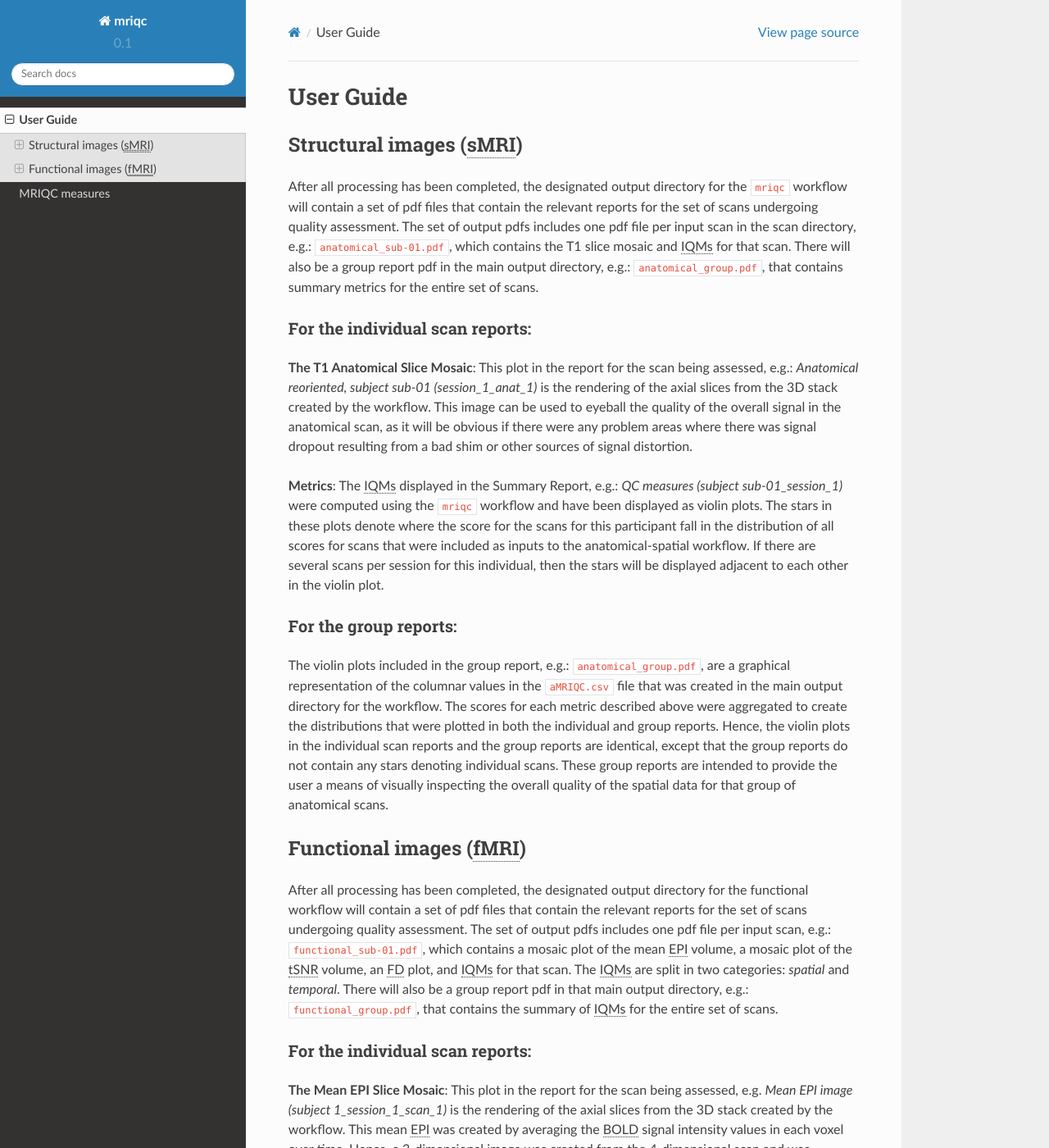
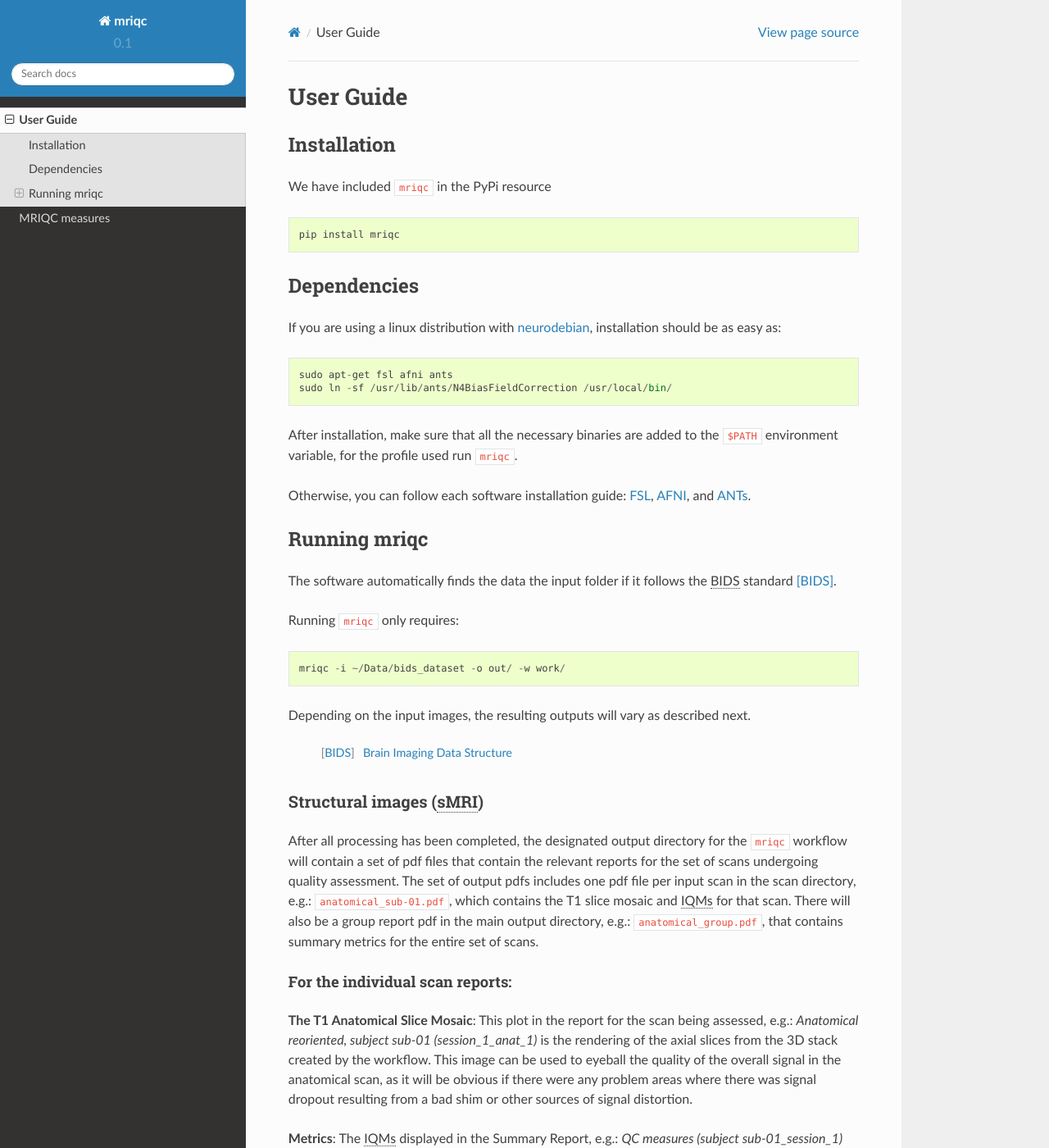
Before and after one commit to nipreps/mriqc, a Sphinx documentation site: the page built from docs/source/userguide.rst, in a window 1280 px wide and 1400 px high. Shown: the whole window at 82% size. Built offline with Sphinx 7.4.7 and the Read the Docs theme 2.0.0, drawn with Linux system fonts in a browser that asks for light colours.

Commit message:
first version of the user guide. close #47

```diff
--- a/docs/source/userguide.rst
+++ b/docs/source/userguide.rst
@@ -1,8 +1,48 @@
 User Guide
 ==========
 
+Installation
+------------
+
+We have included ``mriqc`` in the PyPi resource ::
+
+  pip install mriqc
+
+
+Dependencies
+------------
+
+If you are using a linux distribution with `neurodebian <http://neuro.debian.net/>`_, installation
+should be as easy as::
+
+  sudo apt-get fsl afni ants
+  sudo ln -sf /usr/lib/ants/N4BiasFieldCorrection /usr/local/bin/
+
+After installation, make sure that all the necessary binaries are added to the ``$PATH`` environment
+variable, for the profile used run ``mriqc``.
+
+Otherwise, you can follow each software installation guide: `FSL <http://fsl.fmrib.ox.ac.uk/fsl/fslwiki/FslInstallation>`_, `AFNI <https://afni.nimh.nih.gov/afni/doc/howto/0>`_, and `ANTs <http://stnava.github.io/ANTs/>`_.
+
+Running mriqc
+-------------
+
+The software automatically finds the data the input folder if it follows the
+:abbr:`BIDS (brain imaging data structure)` standard [BIDS]_.
+
+Running ``mriqc`` only requires: ::
+
+  mriqc -i ~/Data/bids_dataset -o out/ -w work/
+
+
+Depending on the input images, the resulting outputs will vary as described next.
+
+
+  .. [BIDS] `Brain Imaging Data Structure <http://bids.neuroimaging.io/>`_
+
+
+
 Structural images (:abbr:`sMRI (structural MRI)`)
--------------------------------------------------
+~~~~~~~~~~~~~~~~~~~~~~~~~~~~~~~~~~~~~~~~~~~~~~~~~
 
 After all processing has been completed, the designated output directory for the ``mriqc`` workflow will contain a set of pdf
 files that contain the relevant reports for the set of scans undergoing
@@ -16,7 +56,7 @@ the entire set of scans.
 
 
 For the individual scan reports:
-~~~~~~~~~~~~~~~~~~~~~~~~~~~~~~~~
+................................
 
 **The T1 Anatomical Slice Mosaic**:
 This plot in the report for the scan being assessed, e.g.:
@@ -39,7 +79,7 @@ displayed adjacent to each other in the violin plot.
 
 
 For the group reports:
-~~~~~~~~~~~~~~~~~~~~~~
+......................
 
 The violin plots included in the group report, e.g.:
 ``anatomical_group.pdf``, are a graphical representation of
@@ -55,7 +95,7 @@ spatial data for that group of anatomical scans.
 
 
 Functional images (:abbr:`fMRI (functional MRI)`)
--------------------------------------------------
+~~~~~~~~~~~~~~~~~~~~~~~~~~~~~~~~~~~~~~~~~~~~~~~~~
 
 After all processing has been completed, the designated output directory
 for the functional workflow will contain a set of pdf files that contain
@@ -73,7 +113,7 @@ contains the summary of :abbr:`IQMs (image quality metrics)` for the entire set
 
 
 For the individual scan reports:
-~~~~~~~~~~~~~~~~~~~~~~~~~~~~~~~~
+................................
 
 **The Mean EPI Slice Mosaic**:
 This plot in the report for the scan being assessed, e.g.
@@ -131,7 +171,7 @@ be used to visually determine what proportion of timepoints exceeded
 some pre-set movement threshold (eg: 0.2 mm).
 
 For the group reports:
-~~~~~~~~~~~~~~~~~~~~~~
+......................
 
 The violin plots included in the group report, e.g.:
 *QC measures (session_1)* are a graphical representation of the
```
